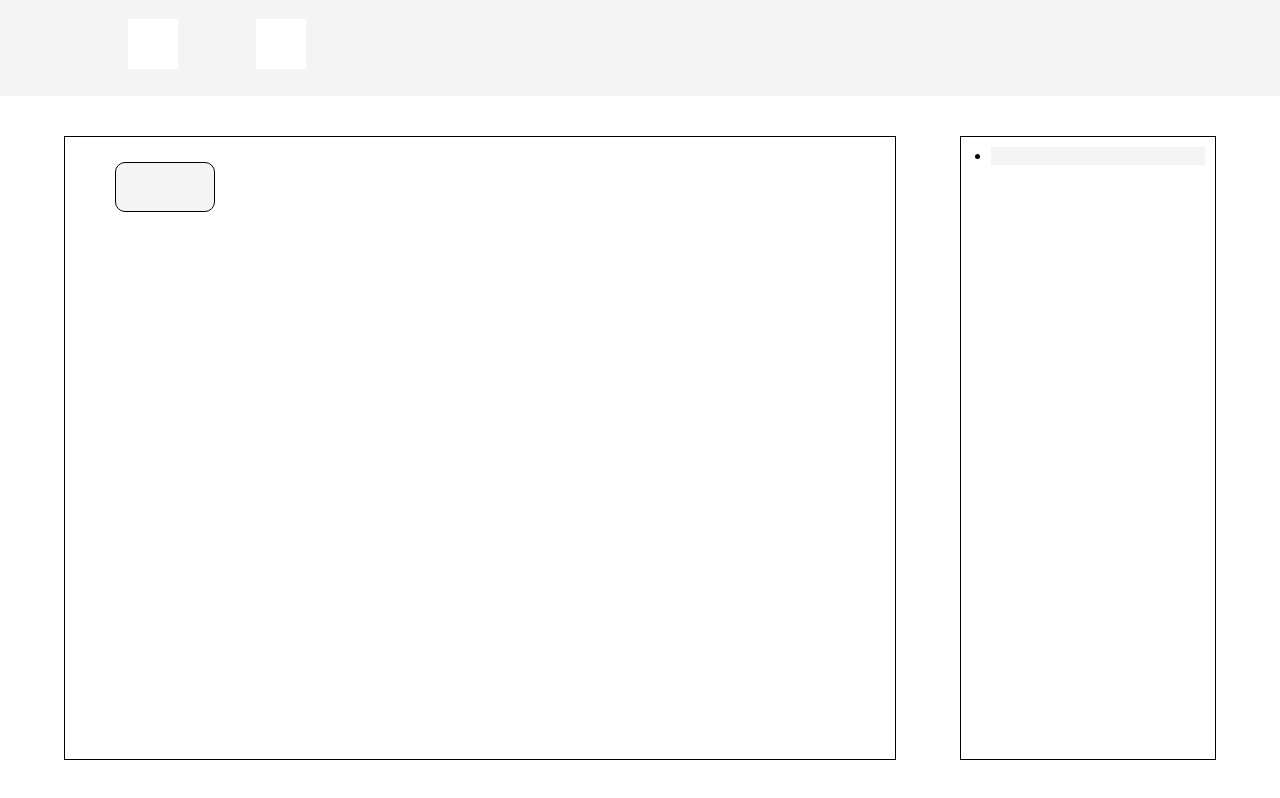
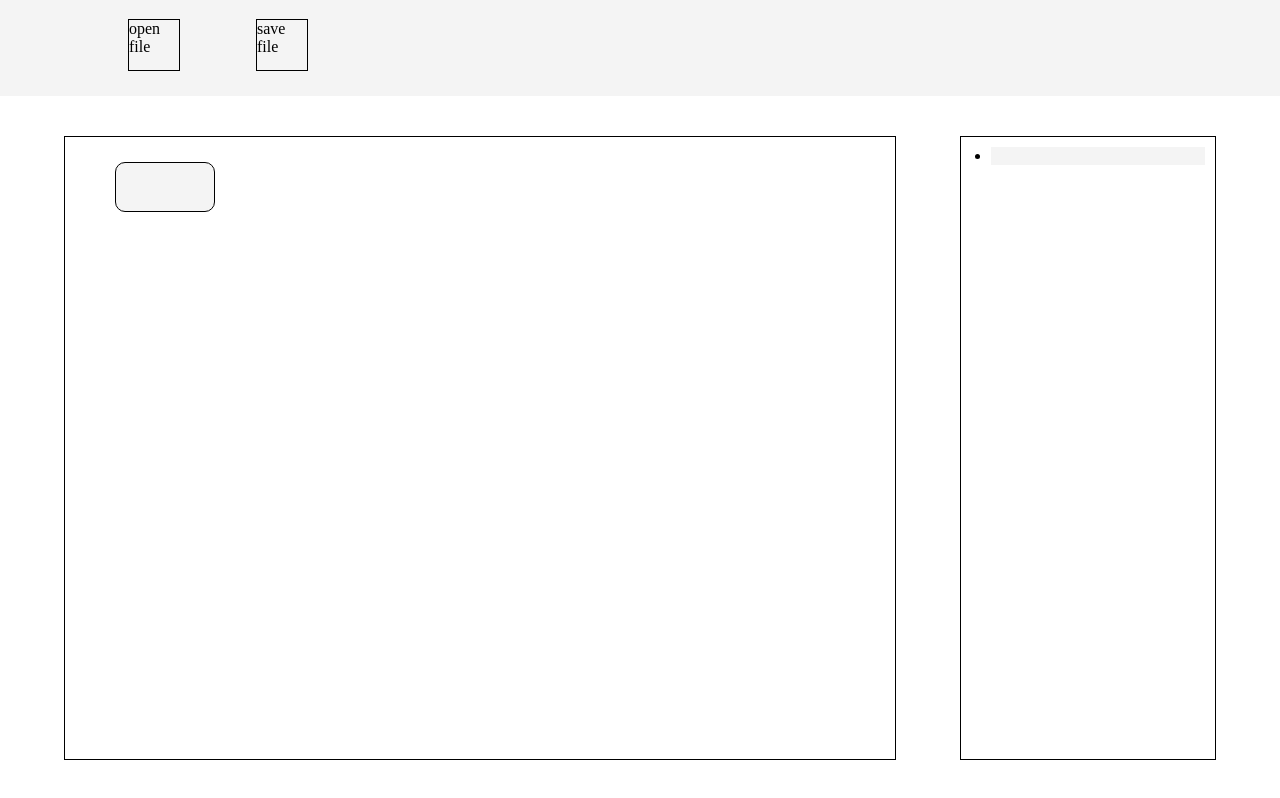
Before and after one commit to WRyanBai/text-ro-tree, a website: page index.html in a window 1280 px wide. Drawn offline with Linux system fonts and the light colour scheme.

Commit message:
minor changes to UI

```diff
--- a/css/bulletPoint.css
+++ b/css/bulletPoint.css
@@ -55,8 +55,13 @@ body{
 .button{
 	height:50px;
 	width:50px;
-	background:white;
+	background:#f4f4f4;
+	border:1px black solid;
 	position: absolute;
+}
+
+.button:hover{
+	background:#9f9f9f;
 }
 
 .bulletPtSection{
--- a/index.html
+++ b/index.html
@@ -7,8 +7,10 @@
 	<body>
 		<div id = "buttonsPanel">
 			<div id = "loadFiles" class = "button">
+				open file
 			</div>
 			<div id = "saveFiles" class = "button">
+				save file
 			</div>
 		</div>
 		<div id = "canvasContainer">
```
Also changed, not shown: dist/css/bulletPoint.css, dist/index.html.
